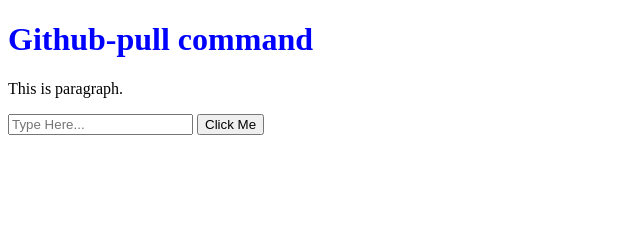
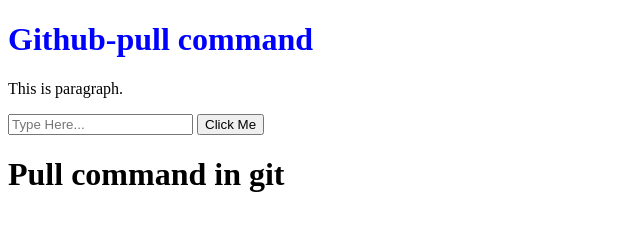
Before and after one commit to afshanAptech/pullRepo2407a, a plain HTML site: page index.html in a window 1280 px wide. Shown: the whole page, without its empty margins (0-640 px from the left). Drawn offline with Linux system fonts and the light colour scheme.

Commit message:
Update index.html

```diff
--- a/index.html
+++ b/index.html
@@ -10,5 +10,7 @@
     <p>This is paragraph.</p>
     <input type="text" placeholder="Type Here...">
     <button>Click Me</button>
+
+    <h1>Pull command in git</h1>
 </body>
 </html>
```
